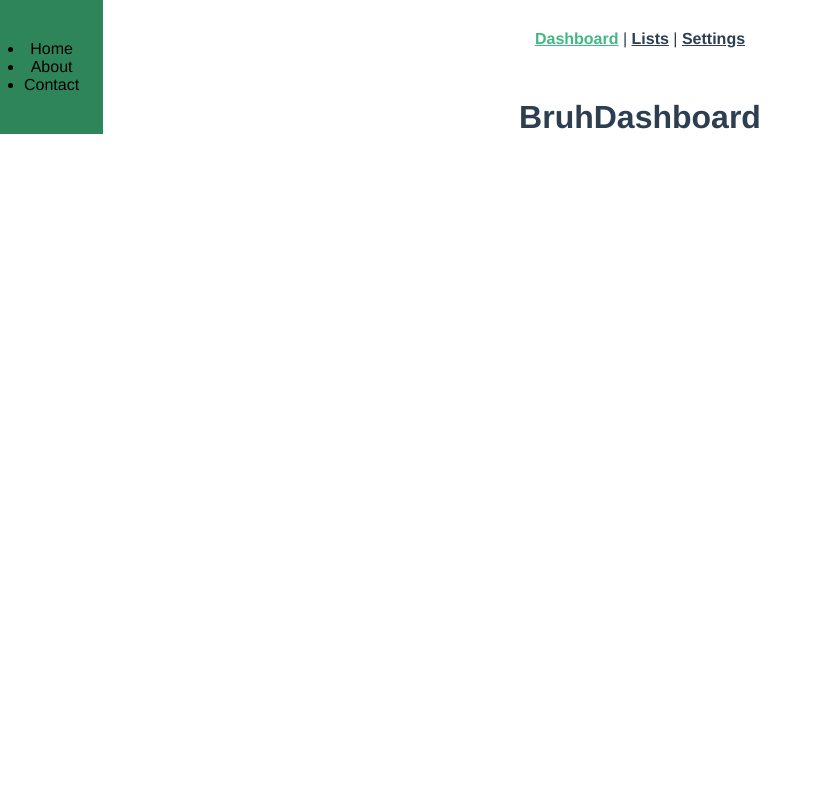
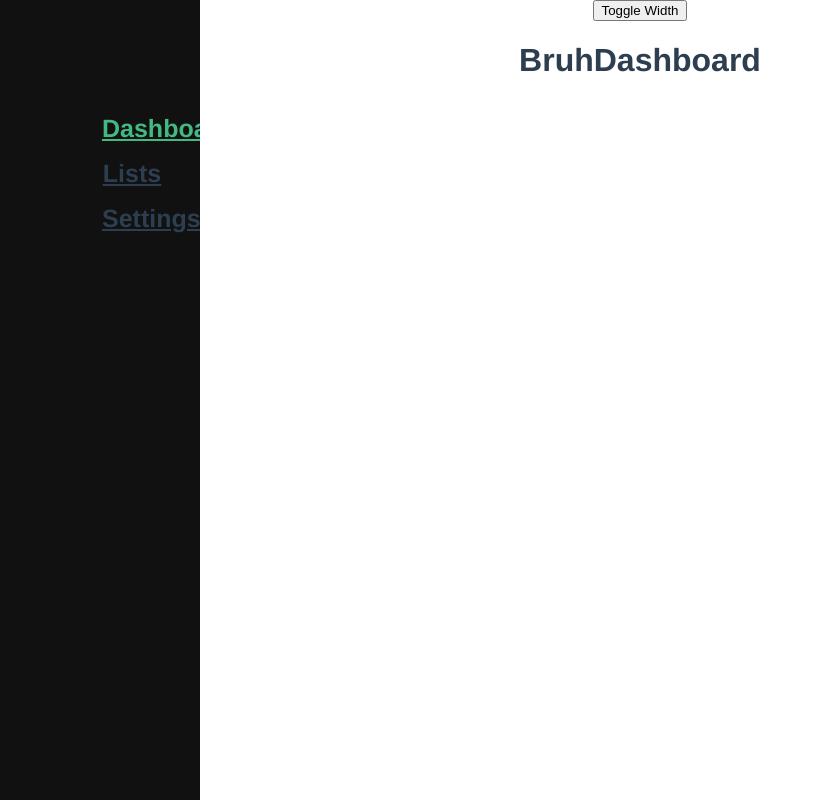
Before and after one commit to philwing100/Portfolio-Vue-Frontend, a Vue app: page / in a window 1280 px wide. Shown: the whole page, without its empty margins (0-822 px from the left). Built offline with nearby package versions, Linux system fonts and the light colour scheme.

Commit message:
Added more stylization to sidebar and learned about v-on

```diff
--- a/src/App.vue
+++ b/src/App.vue
@@ -1,11 +1,5 @@
 <template>
-<SideBar />
-  <nav>
-    <router-link to="/">Dashboard</router-link> |
-    <router-link to="/Lists">Lists</router-link> |
-    <router-link to="/Settings">Settings</router-link>
-  </nav>
-  <router-view/>
+    <SideBar />
 
 </template>
 
--- a/src/components/SideBar.vue
+++ b/src/components/SideBar.vue
@@ -1,62 +1,93 @@
 <template>
-    <div>
-      <div class="sidebar">
 
+<button @click="toggleWidth">Toggle Width</button>
+    <div :style="{ width: sidebarWidth + 'px' }" class="sidebar">
+    </div>
+  <div id="sideNav" class="sidebar">
+    <nav>
       <ul>
-          <li>Home</li>
-          <li>About</li>
-          <li>Contact</li>
+        <span class="collapse-icon">
+          <i class="fas fa-angle-double-left"></i>
+        </span>
+        <div class="sidebarItem">
+          <router-link to="/">Dashboard</router-link>
+        </div>
+        <div class="sidebarItem">
+          <router-link to="/Lists">Lists</router-link>
+        </div>
+        <div class="sidebarItem">
+          <router-link to="/Settings">Settings</router-link>
+        </div>
       </ul>
+    </nav>
   </div>
-    </div>
+
+  <router-view></router-view>
 </template>
 
 <script>
+import { ref } from 'vue';
+
 export default {
   name: 'SideBar',
-    data() {
+  setup() {
+    // Define a reactive variable for the sidebar width
+    const sidebarWidth = ref(200); // Initial width
+
+    // Function to toggle the sidebar width
+    const toggleWidth = () => {
+      // Change the sidebar width based on some condition
+      sidebarWidth.value = sidebarWidth.value === 200 ? 100 : 200;
+    };
+
+    // Return data and functions to be used in the template
     return {
-        showSidebar: true, // Initially show the sidebar
+      sidebarWidth,
+      toggleWidth,
     };
-    },
-    methods: {
-      toggleSidebar() {
-        this.showSidebar = !this.showSidebar;
-      },
   },
 };
 </script>
 
 <style>
-:root {
-  --sidebar-bg-color:#2f855a;
-  --sidebar-item-hover:#38a169;
-  --sidebar-item-active:#276749;
-}
-</style>
-
-<style scoped>
-.sidebar{
-  color:white;
-  background-color: var(--sidebar-bg-color);
-
-  float: left;
+.sidebar {
+  height: 100%;
+  width: 200px; /* Set an initial width */
   position: fixed;
   z-index: 1;
-  padding: 0.5em;
-
-  transition: 0.2s ease;
-
+  top: 0;
+  left: 0;
+  background-color: #111;
+  overflow-x: hidden;
+  transition: width 0.5s;
+  padding-top: 60px;
   display: flex;
   flex-direction: column;
 }
 
-.sidebar ul{
+.sidebarItem {
+  padding: 8px 8px 8px 32px;
+  text-decoration: none;
+  font-size: 25px;
+  color: #818181;
   display: block;
-  color: black;
-  padding: 16px;
-  text-decoration: none;
-
+  transition: 0.3s;
 }
 
+.sidebarItem:hover {
+  color: #f1f1f1;
+}
+
+.collapse-icon{
+  position: absolute;
+  padding: 0.75em;
+
+  color: white;
+  transition: 0.2s linear;
+}
+
+.rotate-180{
+  transform: rotate(180deg);
+  transition: 0.2s linear;
+}
 </style>
```
Lines whose indentation alone changed are shown as unchanged.
